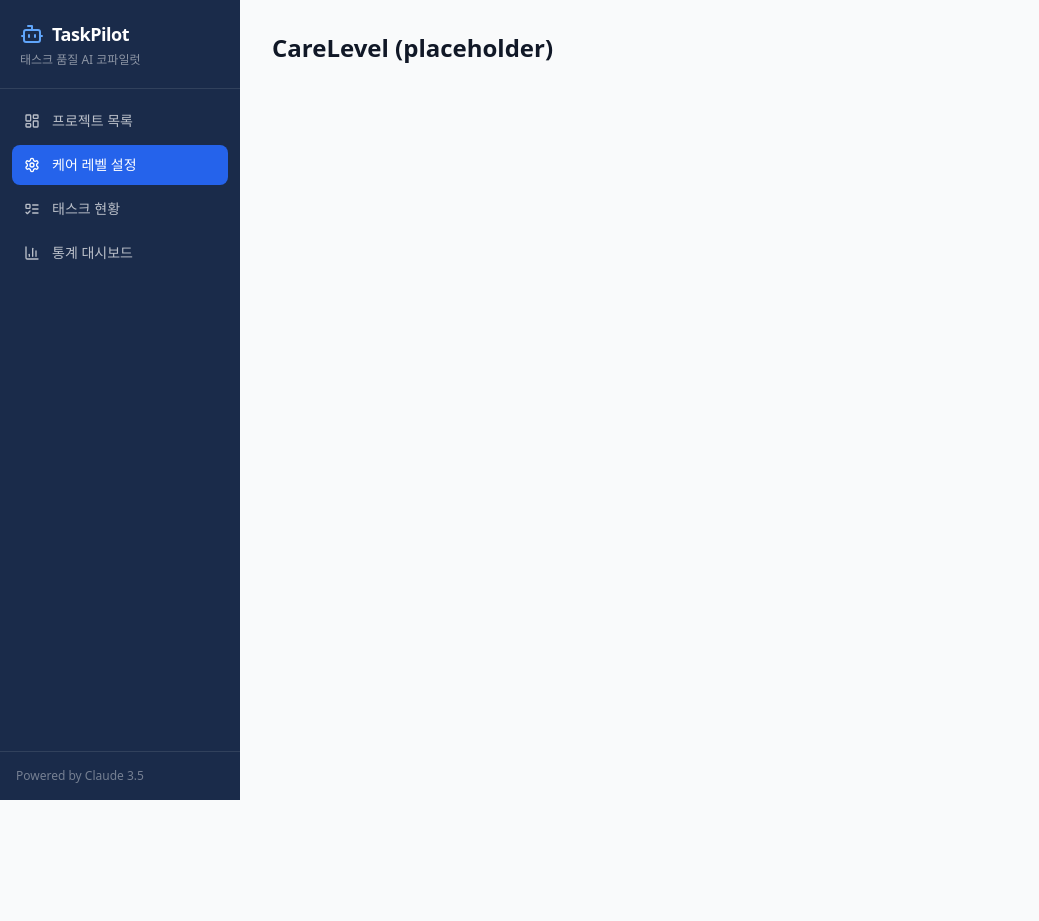
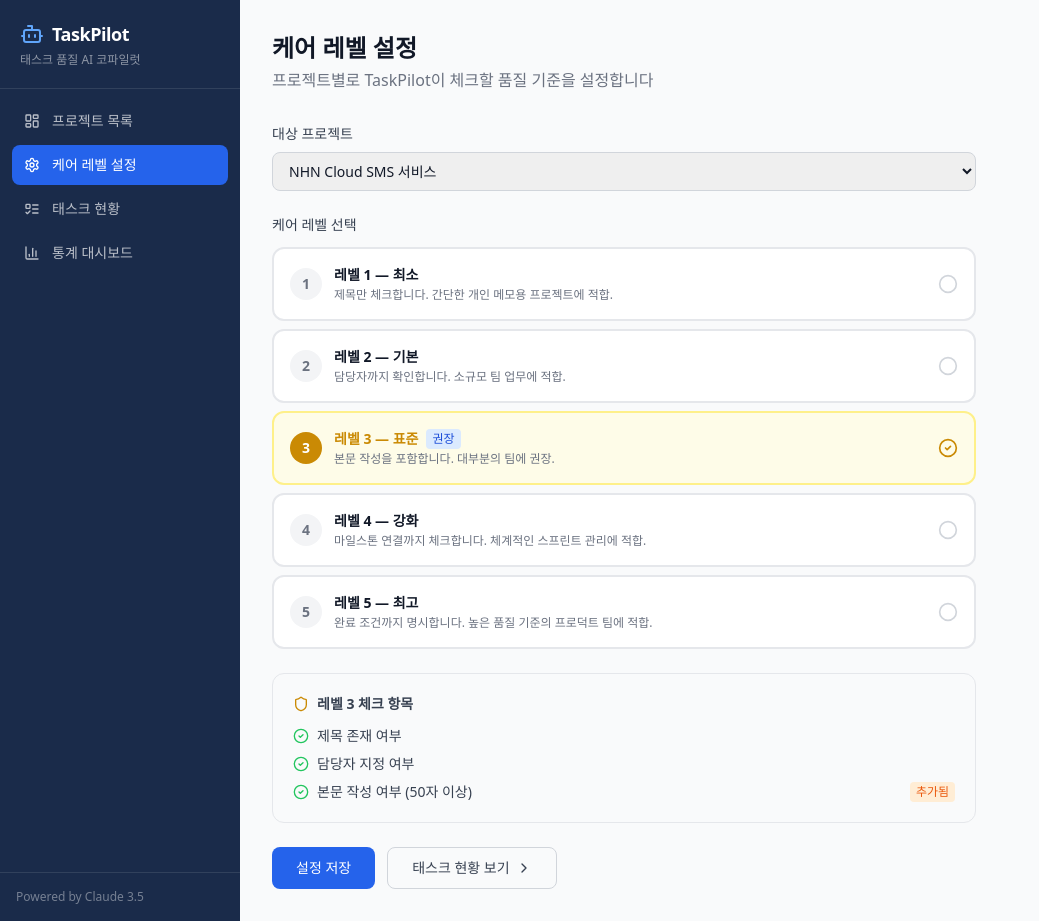
Before and after one commit to Gelloger/TaskPilot, a React (Vite) app: page /care-level in a window 1280 px wide. Shown: the whole page, without its empty margins (0-1039 px from the left). Before the commit the page ends 800 px from the top, so only its background shows below. Built offline with nearby package versions, Linux system fonts and the light colour scheme.

Commit message:
feat: implement CareLevel setup page

```diff
--- a/src/pages/CareLevel.jsx
+++ b/src/pages/CareLevel.jsx
@@ -1,3 +1,136 @@
+import { useState } from 'react';
+import { useApp } from '../context/AppContext';
+import { CARE_LEVEL_ITEMS } from '../data/mockData';
+import { CheckCircle2, Circle, Shield, ChevronRight } from 'lucide-react';
+import { useNavigate } from 'react-router-dom';
+
+const LEVEL_DESC = {
+  1: { label: '최소', desc: '제목만 체크합니다. 간단한 개인 메모용 프로젝트에 적합.', color: 'text-gray-600', bg: 'bg-gray-50 border-gray-200' },
+  2: { label: '기본', desc: '담당자까지 확인합니다. 소규모 팀 업무에 적합.', color: 'text-blue-600', bg: 'bg-blue-50 border-blue-200' },
+  3: { label: '표준', desc: '본문 작성을 포함합니다. 대부분의 팀에 권장.', color: 'text-yellow-600', bg: 'bg-yellow-50 border-yellow-200' },
+  4: { label: '강화', desc: '마일스톤 연결까지 체크합니다. 체계적인 스프린트 관리에 적합.', color: 'text-orange-600', bg: 'bg-orange-50 border-orange-200' },
+  5: { label: '최고', desc: '완료 조건까지 명시합니다. 높은 품질 기준의 프로덕트 팀에 적합.', color: 'text-red-600', bg: 'bg-red-50 border-red-200' },
+};
+
 export default function CareLevel() {
-  return <div className="p-8"><h1 className="text-2xl font-bold">CareLevel (placeholder)</h1></div>;
+  const { projects, selectedProjectId, setSelectedProjectId, updateCareLevel } = useApp();
+  const navigate = useNavigate();
+  const [saved, setSaved] = useState(false);
+
+  const selectedProject = projects.find(p => p.id === selectedProjectId);
+  const [localLevel, setLocalLevel] = useState(selectedProject?.careLevel || 3);
+
+  const handleSave = () => {
+    updateCareLevel(selectedProjectId, localLevel);
+    setSaved(true);
+    setTimeout(() => setSaved(false), 2000);
+  };
+
+  return (
+    <div className="p-8 max-w-3xl">
+      <div className="mb-8">
+        <h1 className="text-2xl font-bold text-gray-900">케어 레벨 설정</h1>
+        <p className="text-gray-500 mt-1">프로젝트별로 TaskPilot이 체크할 품질 기준을 설정합니다</p>
+      </div>
+
+      <div className="mb-6">
+        <label className="block text-sm font-medium text-gray-700 mb-2">대상 프로젝트</label>
+        <select
+          value={selectedProjectId}
+          onChange={e => {
+            setSelectedProjectId(e.target.value);
+            const p = projects.find(p => p.id === e.target.value);
+            setLocalLevel(p?.careLevel || 3);
+            setSaved(false);
+          }}
+          className="w-full border border-gray-300 rounded-lg px-3 py-2 text-sm focus:outline-none focus:ring-2 focus:ring-blue-500"
+        >
+          {projects.map(p => (
+            <option key={p.id} value={p.id}>{p.name}</option>
+          ))}
+        </select>
+      </div>
+
+      <div className="mb-6">
+        <label className="block text-sm font-medium text-gray-700 mb-3">케어 레벨 선택</label>
+        <div className="space-y-2">
+          {[1, 2, 3, 4, 5].map(level => {
+            const info = LEVEL_DESC[level];
+            const isSelected = localLevel === level;
+            return (
+              <button
+                key={level}
+                onClick={() => setLocalLevel(level)}
+                className={`w-full text-left p-4 rounded-xl border-2 transition-all ${
+                  isSelected
+                    ? `${info.bg} border-current ${info.color}`
+                    : 'bg-white border-gray-200 hover:border-gray-300'
+                }`}
+              >
+                <div className="flex items-center gap-3">
+                  <div className={`w-8 h-8 rounded-full flex items-center justify-center font-bold text-sm ${
+                    isSelected ? 'bg-current' : 'bg-gray-100'
+                  }`}>
+                    <span className={isSelected ? 'text-white' : 'text-gray-500'}>{level}</span>
+                  </div>
+                  <div className="flex-1">
+                    <div className="flex items-center gap-2">
+                      <span className="font-semibold text-sm">레벨 {level} — {info.label}</span>
+                      {level === 3 && (
+                        <span className="text-xs bg-blue-100 text-blue-700 px-1.5 py-0.5 rounded">권장</span>
+                      )}
+                    </div>
+                    <p className="text-xs text-gray-500 mt-0.5">{info.desc}</p>
+                  </div>
+                  {isSelected ? (
+                    <CheckCircle2 className={`w-5 h-5 ${info.color}`} />
+                  ) : (
+                    <Circle className="w-5 h-5 text-gray-300" />
+                  )}
+                </div>
+              </button>
+            );
+          })}
+        </div>
+      </div>
+
+      <div className="bg-gray-50 rounded-xl border border-gray-200 p-5 mb-6">
+        <div className="flex items-center gap-2 mb-3">
+          <Shield className={`w-4 h-4 ${LEVEL_DESC[localLevel].color}`} />
+          <h3 className="text-sm font-semibold text-gray-700">레벨 {localLevel} 체크 항목</h3>
+        </div>
+        <div className="space-y-2">
+          {CARE_LEVEL_ITEMS[localLevel].map((item, i) => (
+            <div key={i} className="flex items-center gap-2 text-sm">
+              <CheckCircle2 className="w-4 h-4 text-green-500 flex-shrink-0" />
+              <span className="text-gray-700">{item}</span>
+              {i === CARE_LEVEL_ITEMS[localLevel].length - 1 && localLevel > 1 && (
+                <span className="ml-auto text-xs bg-orange-100 text-orange-600 px-1.5 py-0.5 rounded">추가됨</span>
+              )}
+            </div>
+          ))}
+        </div>
+      </div>
+
+      <div className="flex gap-3">
+        <button
+          onClick={handleSave}
+          className={`px-6 py-2.5 rounded-lg font-medium text-sm transition-all ${
+            saved
+              ? 'bg-green-500 text-white'
+              : 'bg-blue-600 hover:bg-blue-700 text-white'
+          }`}
+        >
+          {saved ? '✓ 저장됨' : '설정 저장'}
+        </button>
+        <button
+          onClick={() => navigate('/task-monitor')}
+          className="px-6 py-2.5 rounded-lg font-medium text-sm border border-gray-300 text-gray-700 hover:bg-gray-50 flex items-center gap-1.5"
+        >
+          태스크 현황 보기
+          <ChevronRight className="w-4 h-4" />
+        </button>
+      </div>
+    </div>
+  );
 }
```
